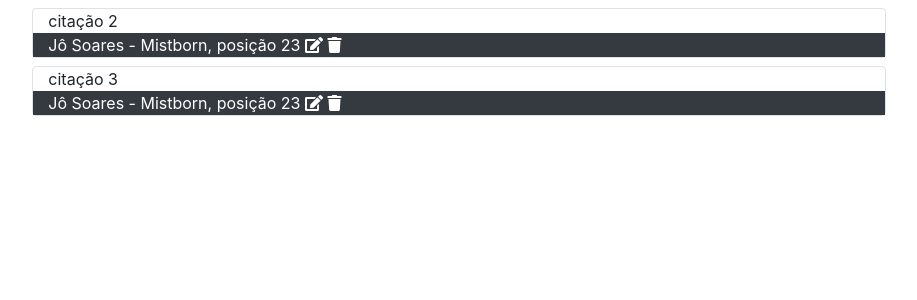
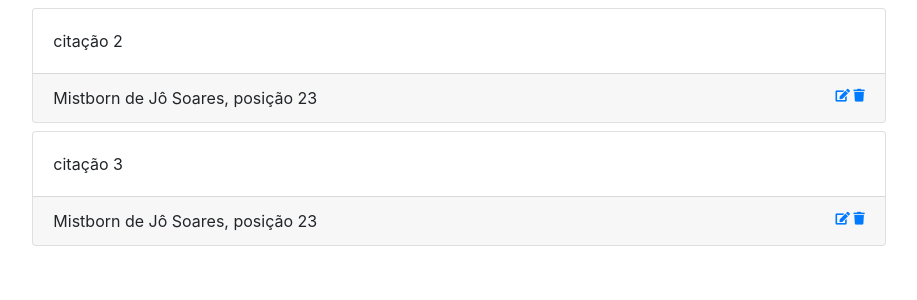
Before and after one commit to airak/partorum, a Django app: page /list_clipping/ in a window 1280 px wide. Shown: the part 56-356 px from the top of the page, without its empty margins (181-1098 px from the left). Run offline with Django 3.2, Linux system fonts and the light colour scheme; a user stored in the database is signed in; data comes from the database, SQL or seed files in the repository; some libraries are stand-ins or nearby versions.

Commit message:
change clipping list layout

```diff
--- a/api/clipping/templates/list_clipping.html
+++ b/api/clipping/templates/list_clipping.html
@@ -1,12 +1,20 @@
 {% extends "base.html" %}
 {% block content %}
 {% for object in object_list %}
-<div class="col-sm-12 col-md-10 col-lg-8 mx-auto px-0 my-2 border rounded">
-  <div class="col-12">{{ object.texto }}</div>
-  <!-- <div class="col-sm">{{ object.user }}</div> -->
-  <div class="col-12 bg-dark text-white">{{ object.autor }} - {{ object.livro }}, posição {{ object.posicao }}
-    <a href="{% url "clipping:update_clipping" object.pk %}" data-toggle="tooltip" title="Editar"><i class="fa fa-edit text-white"></i></i></a>
-    <a href="{% url "clipping:remove_clipping" object.pk %}" data-toggle="tooltip" title="Excluir"><i class="fa fa-trash text-white"></i></a>
+<div class="col-sm-12 col-md-10 col-lg-8 mx-auto px-0 my-2">
+  <div class="card">
+    <div class="card-body">{{ object.texto }}</div>
+    <div class="card-footer">
+      <div class="row">
+      <div class="col-sm-12 col-md-10">
+        {{ object.livro }} de {{ object.autor }}, posição {{ object.posicao }}
+      </div>
+      <div class="col-sm-12 col-md-2 text-md-right text-center small">
+          <a href="{% url "clipping:update_clipping" object.pk %}" data-toggle="tooltip" title="Editar"><i class="fa fa-edit"></i></i></a>
+          <a href="{% url "clipping:remove_clipping" object.pk %}" data-toggle="tooltip" title="Excluir"><i class="fa fa-trash"></i></a>
+      </div>
+    </div>
+    </div>
   </div>
 </div>
 {% endfor %}
```
